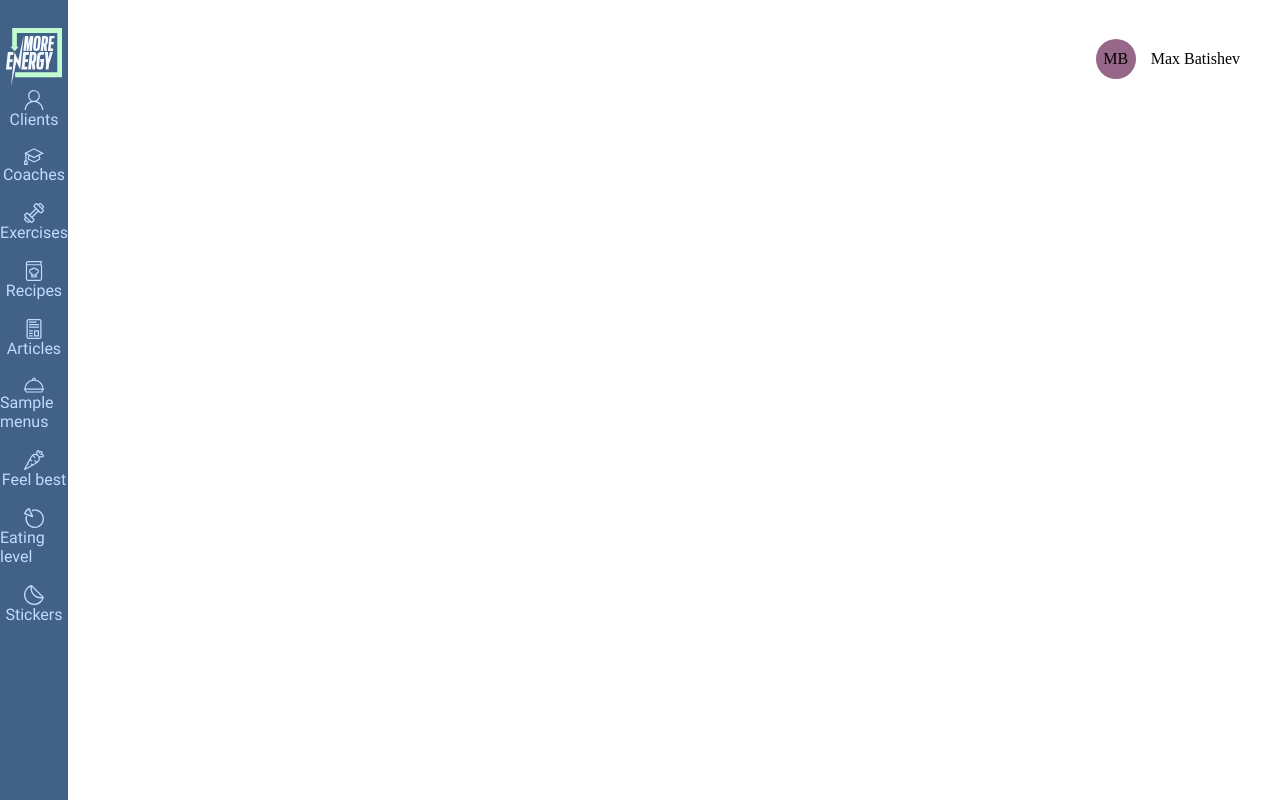
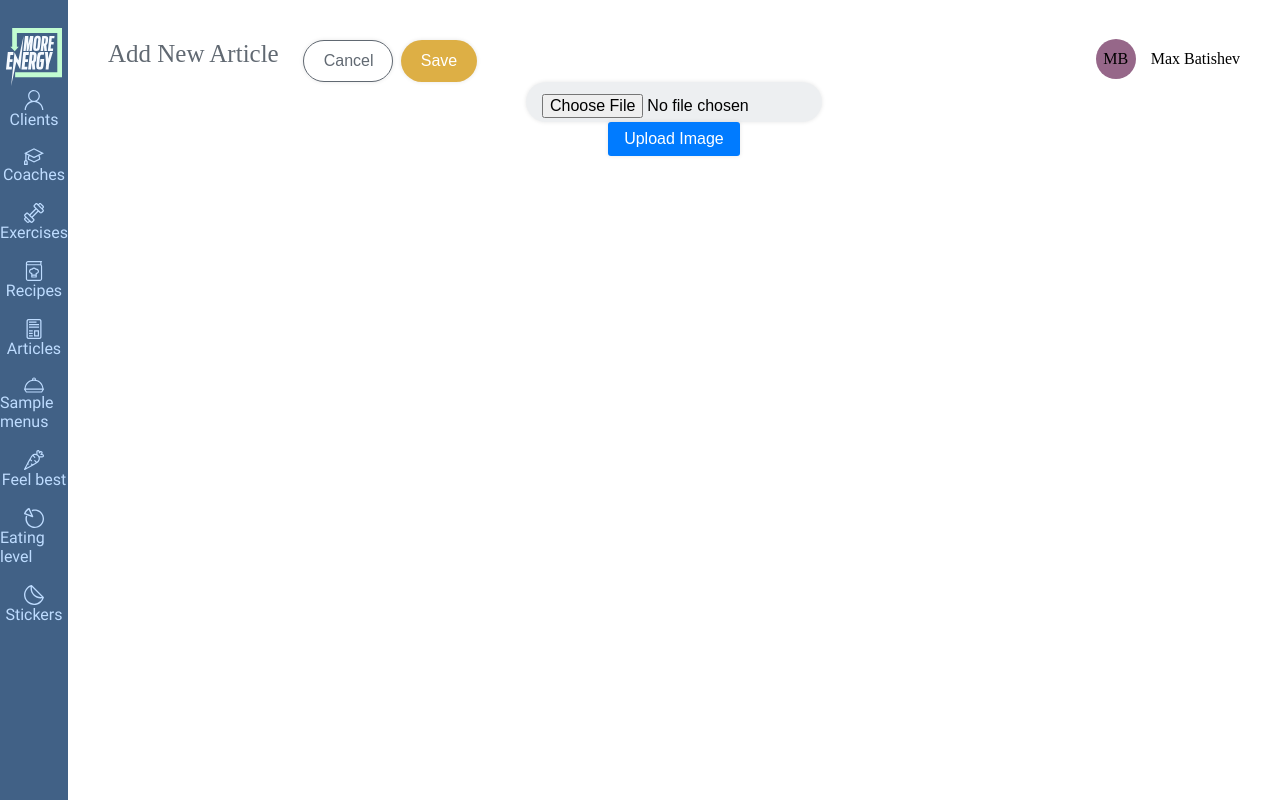
Before and after one commit to Neke1488/more_energy, a React (Create React App) app: page /content/addArticles in a window 1280 px wide. Shown: the top 800 px of the page. Built offline with nearby package versions, Linux system fonts and the light colour scheme; a web font is replaced by a local one.

Commit message:
add_articles

```diff
--- a/src/App.css
+++ b/src/App.css
@@ -195,3 +195,47 @@ flex-grow: 0;
   display: flex;
   gap: 10.5px;
 }
+
+.cancel{
+  box-sizing: border-box;
+display: flex;
+flex-direction: row;
+align-items: center;
+padding: 12px 20px;
+gap: 12px;
+width: 90px;
+height: 42px;
+border: 1px solid #616972;
+border-radius: 24px;
+flex: none;
+order: 0;
+flex-grow: 0;
+color: #616972;
+background-color: white;
+}
+
+.save{
+  display: flex;
+flex-direction: row;
+align-items: center;
+padding: 12px 20px;
+gap: 12px;
+width: 76px;
+height: 42px;
+background: #DDAF45;
+border-radius: 24px;
+flex: none;
+order: 1;
+flex-grow: 0;
+}
+
+.buttons_add{
+  display: flex;
+  align-items: center;
+  gap: 8px;
+}
+
+.wrapper{
+  display: flex;
+  gap:24px;
+}
--- a/src/App.jsx
+++ b/src/App.jsx
@@ -28,7 +28,6 @@ function App() {
               <Route path="login" element={<AuthRootComponent />}/>
               <Route path="registration" element={<AuthRootComponent />}/>
               <Route path="content/*" element={<Content />}/>
-
           </Routes>
         </div>
   );
--- /dev/null
+++ b/src/pages/add_articles.jsx
@@ -0,0 +1,46 @@
+import React from 'react';
+import { useState, handleSubmit, imagePreviewUrl, handleImageChange } from 'react'
+
+const AddArticles = () => {
+    const [file, setFile] = useState('');
+    const [imagePreviewUrl, setImagePreviewUrl] = useState('');
+    const handleSubmit = (e) => {
+        e.preventDefault();
+        console.log('handle uploading-', file);
+      }
+      const handleImageChange = (e) => {
+        e.preventDefault();
+        let reader = new FileReader();
+        let file = e.target.files[0];
+        reader.onloadend = () => {
+          setFile(file);
+          setImagePreviewUrl(reader.result);
+        }
+        reader.readAsDataURL(file)
+      }
+    return (
+        <div className='name_wrapper'>
+            <div className='wrapper'>
+            <div className='name_add'>
+                <h1 className='new_article'>Add New Article</h1>
+            </div>
+            <div className='buttons_add'>
+                <button type='submit' className='cancel'>Cancel</button>
+                <button type='submit' className='save'>Save</button>
+            </div>
+            </div>
+            <div className='add_photo'>
+            <form onSubmit={handleSubmit}>
+            <input type="file" onChange={handleImageChange} />
+            <button type="submit" onClick={handleSubmit}>Upload Image</button>
+            </form>
+            <div className='img_preview'>
+            {imagePreviewUrl && <img src={imagePreviewUrl} />}
+            </div>
+            </div>
+        </div>
+    )
+}
+
+
+export default AddArticles;
--- a/src/pages/content/index.jsx
+++ b/src/pages/content/index.jsx
@@ -11,6 +11,7 @@ import Stickers from '../stickers';
 import Sample_menus from '../sample_menus';
 import Header from '../../components/header';
 import { Route, Routes } from "react-router-dom";
+import AddArticles from "../add_articles";
 
 const Content = () =>{
     return(
@@ -27,6 +28,7 @@ const Content = () =>{
               <Route path="feel_best" element={<Feel_best />}></Route>
               <Route path="eating_level" element={<Eating_level />}></Route>
               <Route path="stickers" element={<Stickers />}></Route>
+              <Route path="addArticles" element={<AddArticles />}></Route>
         </Routes>
           </Sidebar>
         </div>
```
